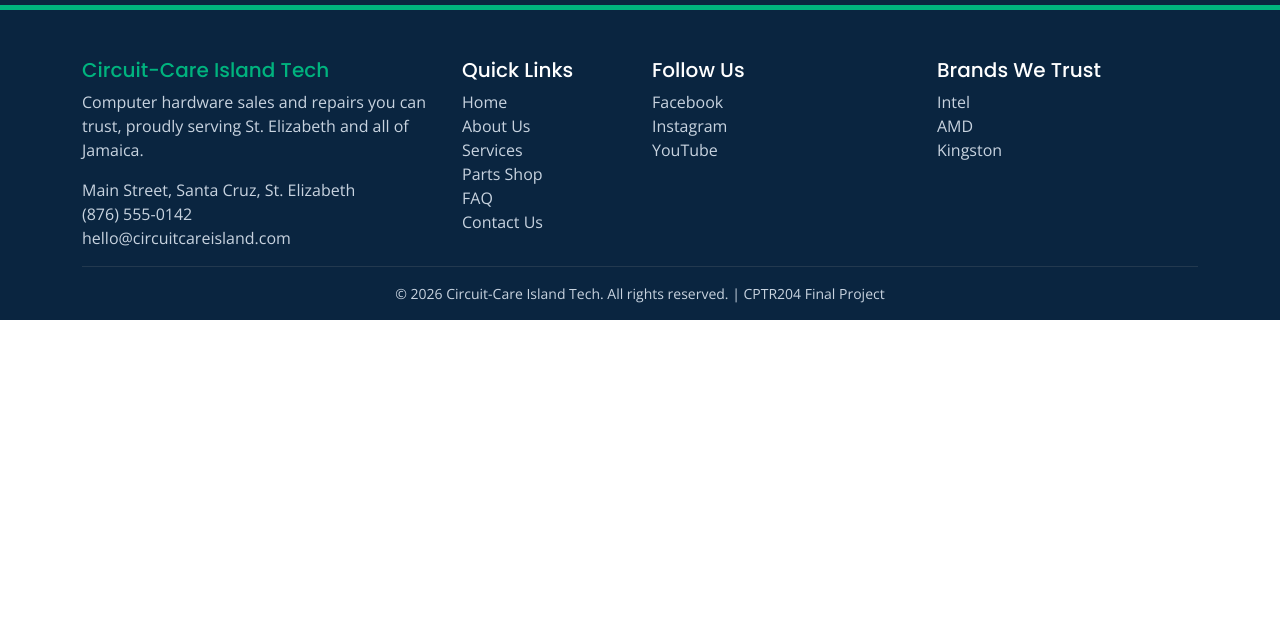
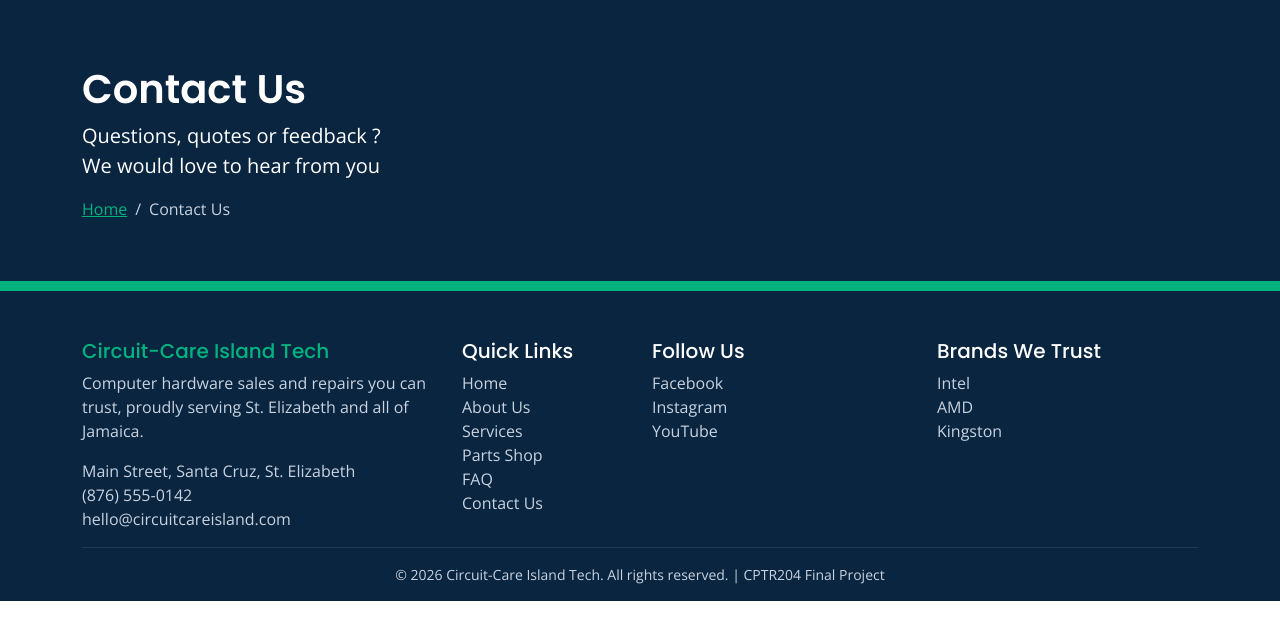
Before and after one commit to ray-bourne/CPTR204-Final-Project-Group, a plain HTML site: page contact.html in a window 1280 px wide. Shown: the part 61-700 px from the top of the page. Drawn offline with nearby package versions, Linux system fonts and the light colour scheme.

Commit message:
Contact Us Page Banner Finished

```diff
--- a/contact.html
+++ b/contact.html
@@ -7,14 +7,16 @@
 
   <!-- BOOTSTRAP CSS -->
   <link href="https://cdn.jsdelivr.net/npm/bootstrap@5.3.8/dist/css/bootstrap.min.css" rel="stylesheet">
+
   <!-- GOOGLE FONTS (Poppins for headings, Open Sans for text) -->
   <link href="https://fonts.googleapis.com/css2?family=Open+Sans:wght@400;600;700&family=Poppins:wght@500;600;700&display=swap" rel="stylesheet">
+
   <!-- OUR OWN CSS (EXTERNAL) -->
   <link href="css/style.css" rel="stylesheet">
 </head>
 <body>
 
-  <!-- HEADER + NAVBAR -->
+  <!-- HEADER and NAVBAR -->
   <header>
     <nav class="navbar navbar-expand-lg navbar-dark bg-circuit">
       <div class="container">
@@ -45,21 +47,37 @@
 
   <!-- MAIN CONTENT -->
   <main>
-    <!-- ===== ADRIAN HINDS: BUILD THE CONTACT US PAGE CONTENT HERE =====
-         Follow the "Contact Us" section of the guide (guides folder).
-         Paste each step's code below this comment, in order. -->
+    <!-- Page Banner and Breadcrumb-->
+     <section class="page-banner">
+      <div class="container">
+        <h1>Contact Us</h1>
+        <p class="lead mb-3">Questions, quotes or feedback ? <br> We would love to hear from you</p>
+        <nav aria-label="breadcrumb">
+          <ol class="breadcrumb mb-0">
+            <li class="breadcrumb-item"><a href="index.html">Home</a></li>
+            <li class="breadcrumb-item active" aria-current="page">Contact Us</li>
+          </ol>
+        </nav>
+      </div>
+     </section>
+    <!-- PASTE CONTACT ROW HERE -->
+    <!-- PASTE GOOGLE MAP HERE -->
+
+
   </main>
 
   <!-- FOOTER -->
   <footer class="bg-circuit text-white pt-5 pb-3">
     <div class="container">
       <div class="row g-4">
+
         <!-- FOOTER: ABOUT THE STORE -->
         <div class="col-md-4">
           <h2 class="h5 text-circuit">Circuit-Care Island Tech</h2>
           <p class="footer-text">Computer hardware sales and repairs you can trust, proudly serving St. Elizabeth and all of Jamaica.</p>
           <p class="footer-text mb-0">Main Street, Santa Cruz, St. Elizabeth<br>(876) 555-0142<br>hello@circuitcareisland.com</p>
         </div>
+
         <!-- FOOTER: QUICK LINKS -->
         <div class="col-6 col-md-2">
           <h2 class="h5">Quick Links</h2>
@@ -72,6 +90,7 @@
             <li><a class="footer-link" href="contact.html">Contact Us</a></li>
           </ul>
         </div>
+
         <!-- FOOTER: FOLLOW US (EXTERNAL LINKS - OPEN IN A NEW TAB) -->
         <div class="col-6 col-md-3">
           <h2 class="h5">Follow Us</h2>
@@ -81,6 +100,7 @@
             <li><a class="footer-link" href="https://www.youtube.com" target="_blank" rel="noopener">YouTube</a></li>
           </ul>
         </div>
+
         <!-- FOOTER: BRANDS WE TRUST (EXTERNAL LINKS - OPEN IN A NEW TAB) -->
         <div class="col-md-3">
           <h2 class="h5">Brands We Trust</h2>
@@ -96,8 +116,9 @@
     </div>
   </footer>
 
-  <!-- BOOTSTRAP JAVASCRIPT (needed for the navbar menu, carousel and accordion) -->
+    <!-- Bootstrap JavaScript  -->
   <script src="https://cdn.jsdelivr.net/npm/bootstrap@5.3.8/dist/js/bootstrap.bundle.min.js"></script>
+
   <!-- OUR JAVASCRIPT FOR THIS PAGE -->
   <script src="js/contact.js"></script>
 </body>
```
